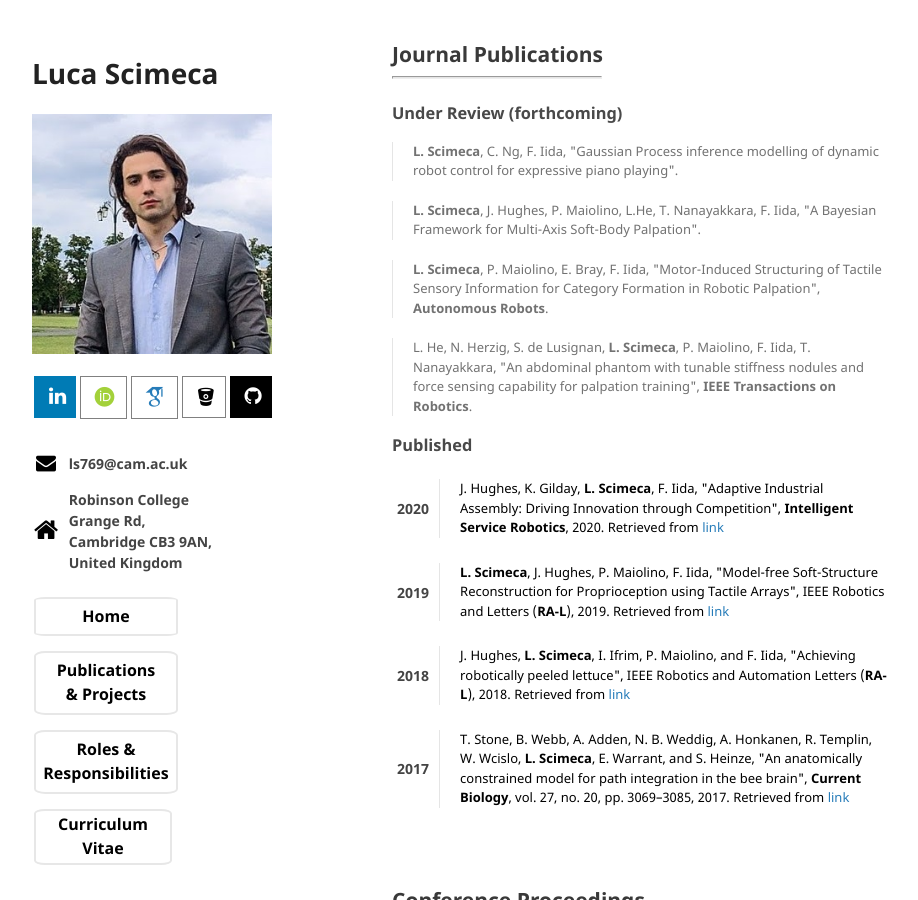
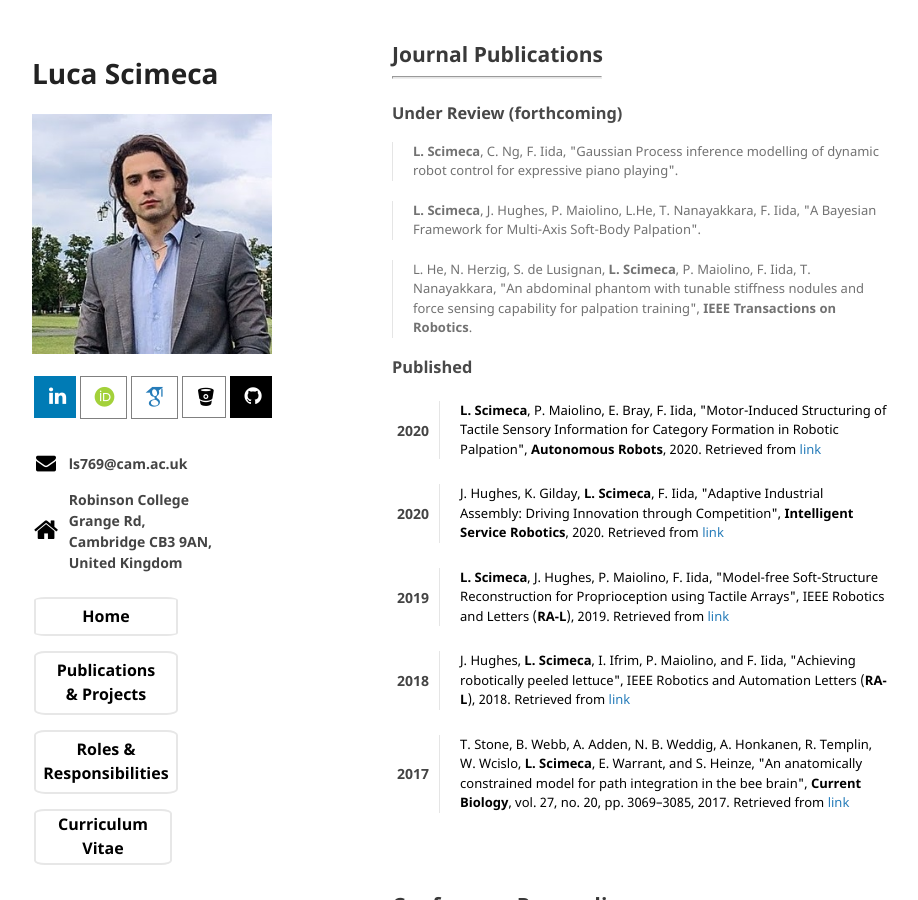
Before and after one commit to lucascimeca/lucascimeca.github.io, a Jekyll site: the page built from publications.md, in a window 1280 px wide and 900 px high, scrolled down 344 px. Shown: the whole window, without its empty margins (178-1096 px from the left). Built offline with Jekyll 4.4.1, drawn with Linux system fonts in a browser that asks for light colours; nearby versions of some CDN libraries; some web fonts are replaced; the repository's description, which GitHub fills in, is left out; our own code applies the rules of GitHub Pages for plain Markdown files.

Commit message:
Update publications.md

```diff
--- a/publications.md
+++ b/publications.md
@@ -35,9 +35,6 @@ control for expressive piano playing".</div>
 > <div style="font-size: 13px"><b>L. Scimeca</b>, J. Hughes, P. Maiolino, L.He, T. Nanayakkara, F. Iida, "A Bayesian Framework for Multi-Axis Soft-Body Palpation".</div>
 <p></p>
 
-> <div style="font-size: 13px"><b>L. Scimeca</b>, P. Maiolino, E. Bray, F. Iida, "Motor-Induced Structuring of Tactile Sensory Information for Category Formation in Robotic Palpation", <b>Autonomous Robots</b>. </div>
-<p></p>
-
 > <div style="font-size: 13px"> L. He, N. Herzig, S. de Lusignan, <b>L. Scimeca</b>, P. Maiolino, F. Iida, T. Nanayakkara,  "An abdominal phantom with tunable stiffness nodules and force sensing capability for palpation training", <b>IEEE
 Transactions on Robotics</b>. </div>
 <p></p>
@@ -45,6 +42,16 @@ Transactions on Robotics</b>. </div>
 ### Published
 
 <table>
+
+ <tr>
+  <th style="padding: 5px 5px 20px 5px">
+   2020
+  </th>
+  <th style="padding: 5px 5px 20px 5px">
+   <blockquote><div style="font-size: 13px; color: black; font-weight: normal" id='AURO2020'>
+     <b>L. Scimeca</b>, P. Maiolino, E. Bray, F. Iida, "Motor-Induced Structuring of Tactile Sensory Information for Category Formation in Robotic Palpation", <b>Autonomous Robots</b>, 2020. Retrieved from <a href="https://link.springer.com/article/10.1007/s10514-020-09931-y?fbclid=IwAR3-HFQuu6c-O-H51_W0PWGScdz_3JGICfCMGRWplCi66Zd5puwcDtCPRcQ" target="_blank">link</a> </div></blockquote>
+  </th>
+ </tr>
 
  <tr>
   <th style="padding: 5px 5px 20px 5px">
```
